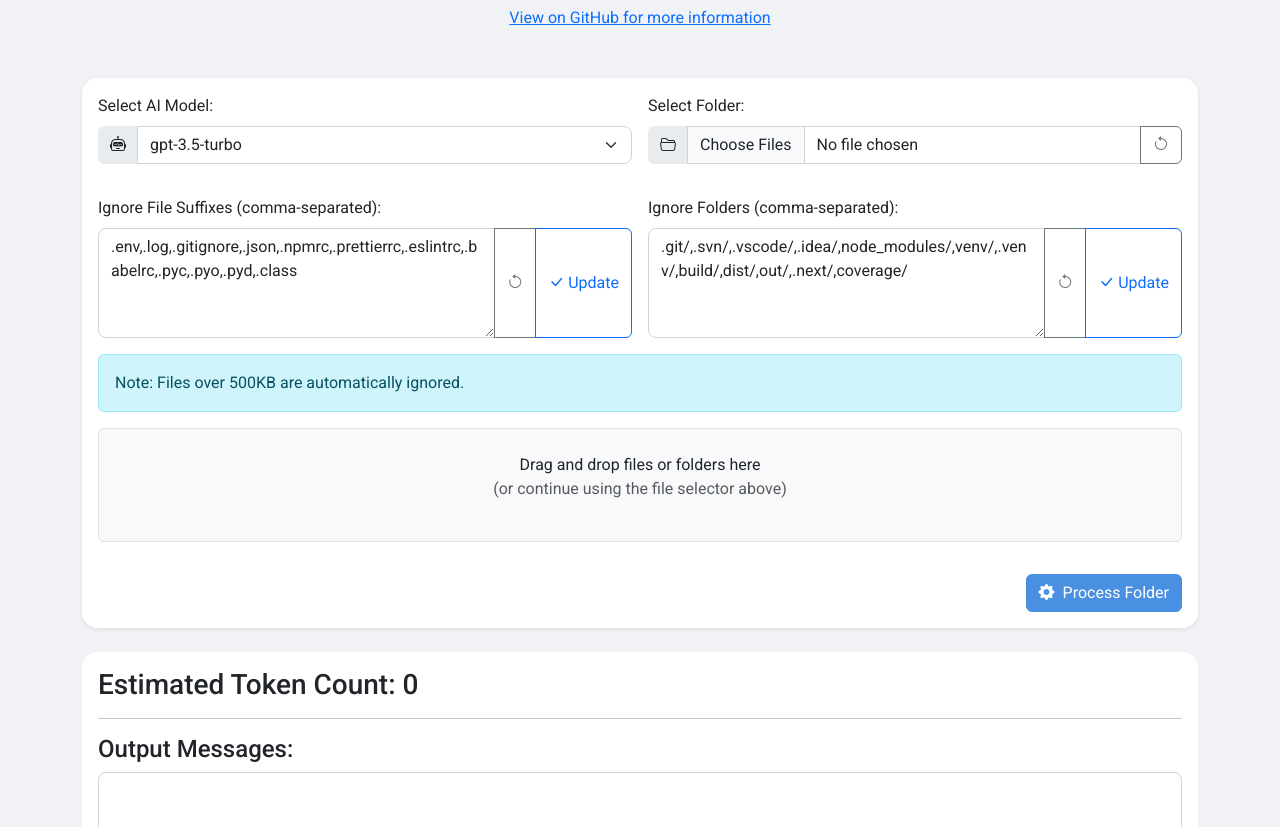
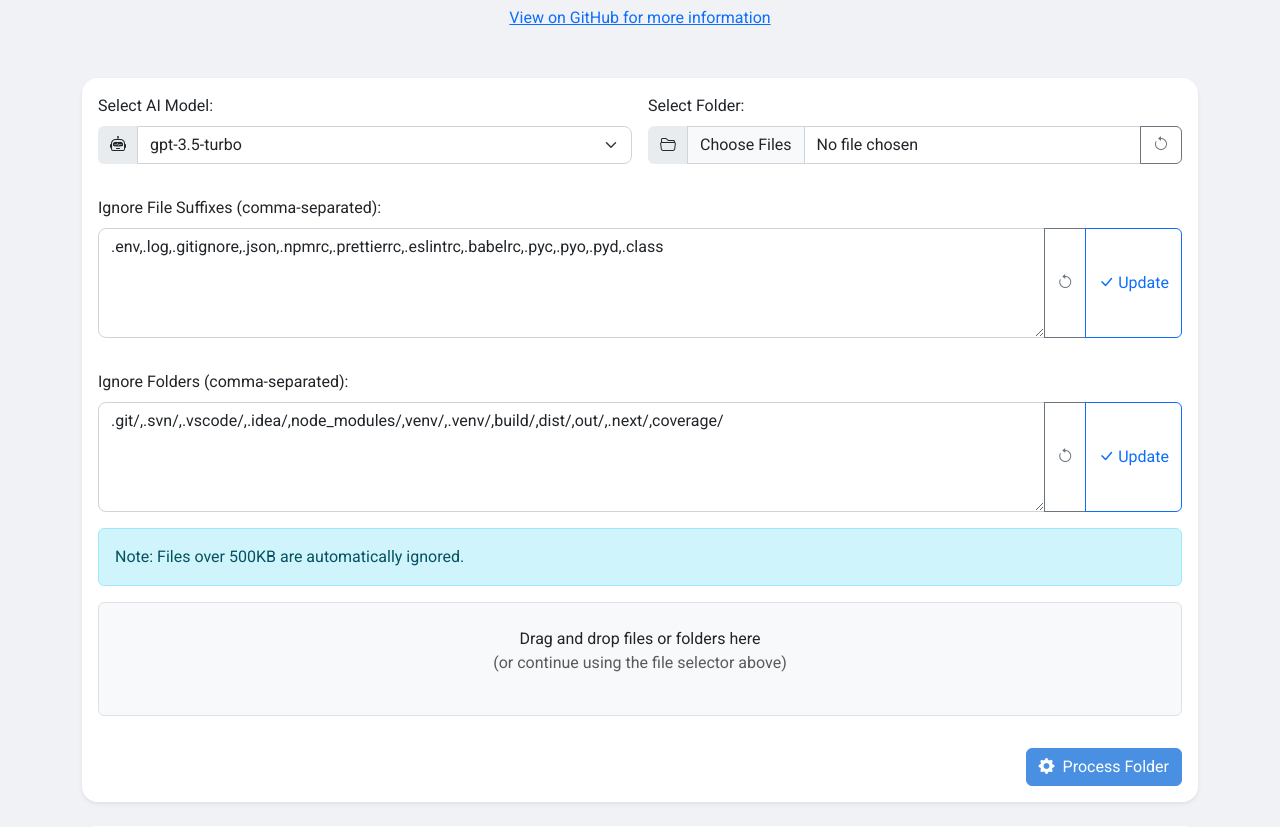
Before and after one commit to BrettNorm/Prompty, a Flask app: page / in a window 1280 px wide. Shown: the part 165-992 px from the top of the page. Run offline with Flask 3, Linux system fonts and the light colour scheme.

Commit message:
put ignore lists on their own lines

```diff
--- a/api/templates/index.html
+++ b/api/templates/index.html
@@ -199,9 +199,10 @@
                 </div>
               </div>
             </div>
-            <!-- Ignore Lists Textareas with Individual Reset Buttons -->
+            <!-- Ignore Lists Textareas with Individual Reset and Update Buttons -->
             <div class="row g-3 mt-3">
-              <div class="col-md-6">
+              <!-- Ignore File Suffixes -->
+              <div class="col-md-12">
                 <label for="ignore-suffixes" class="form-label"
                   >Ignore File Suffixes (comma-separated):</label
                 >
@@ -232,7 +233,11 @@
                   </button>
                 </div>
               </div>
-              <div class="col-md-6">
+            </div>
+
+            <div class="row g-3 mt-3">
+              <!-- Ignore Folders -->
+              <div class="col-md-12">
                 <label for="ignore-folders" class="form-label"
                   >Ignore Folders (comma-separated):</label
                 >
```
